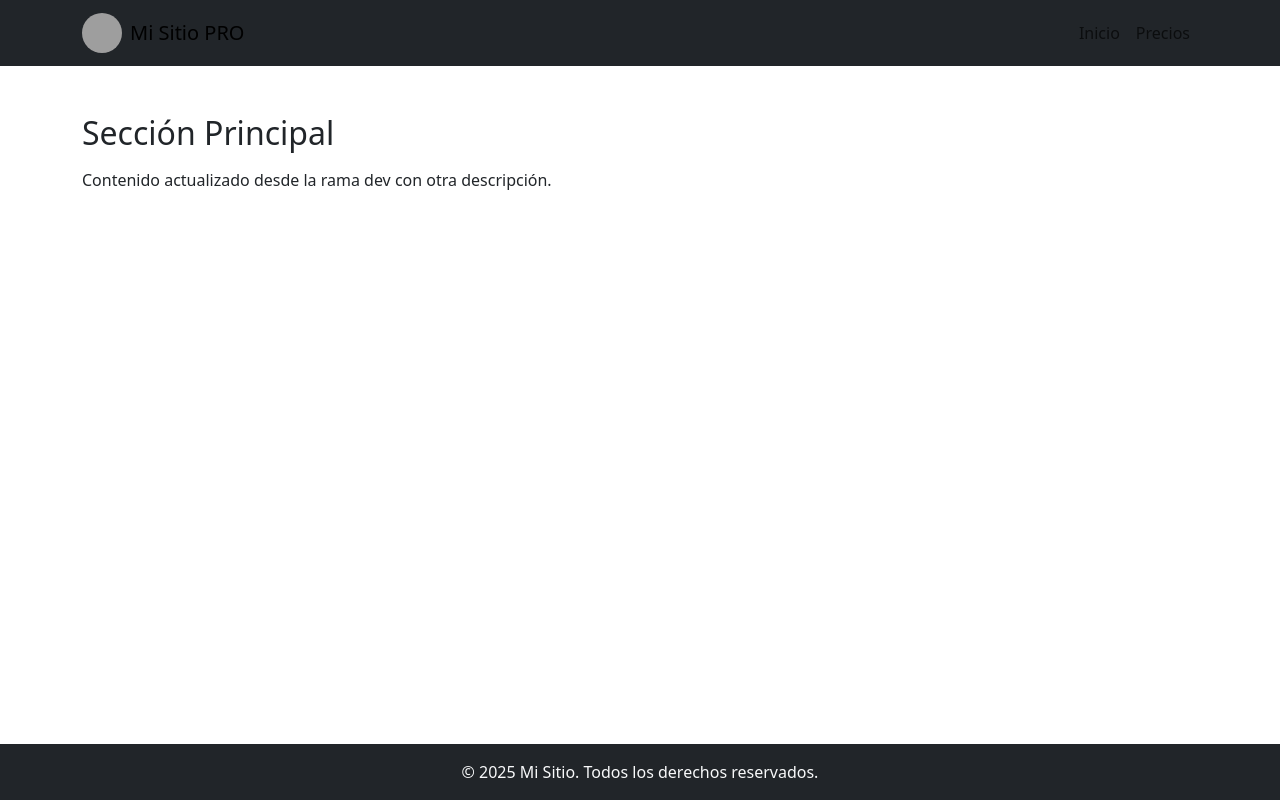
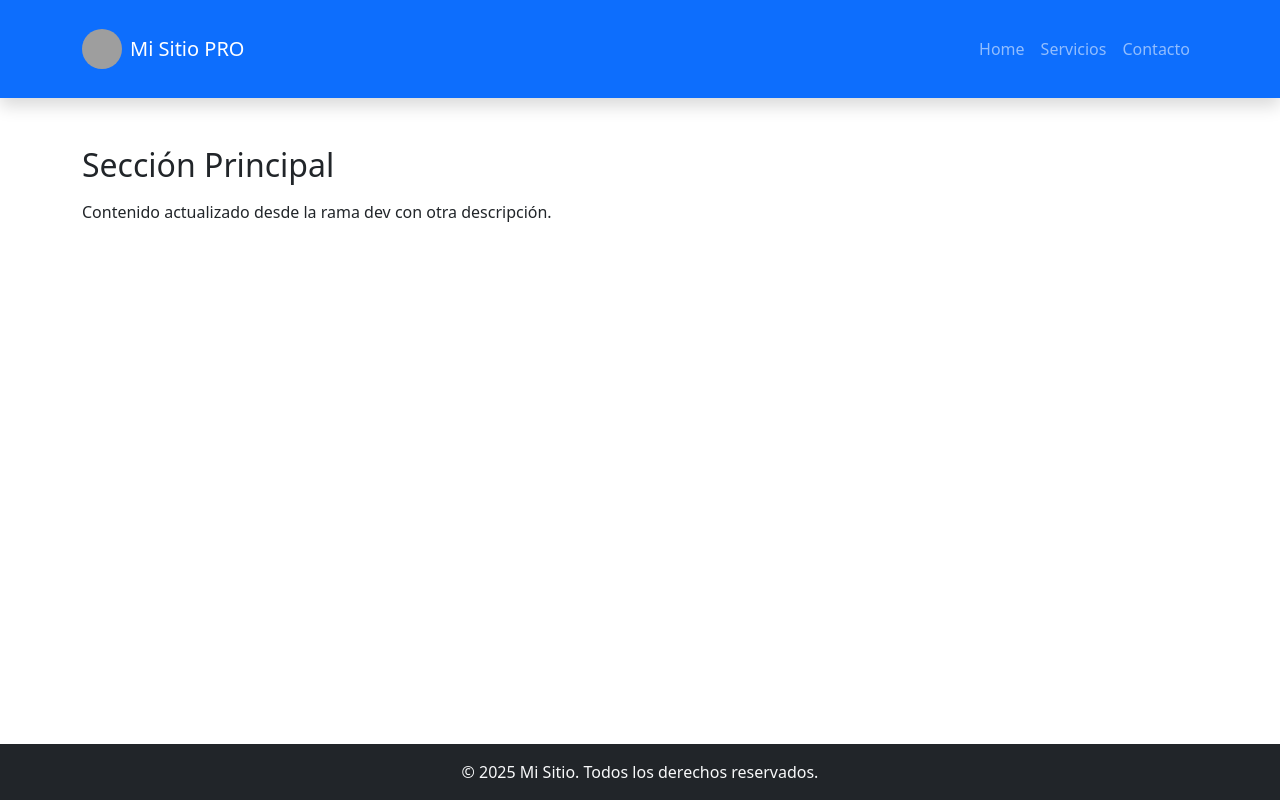
Before and after one commit to joaquin-fuentes-dev/git-y-github, a React (Vite) app: page / in a window 1280 px wide. Built offline with nearby package versions, Linux system fonts and the light colour scheme; grey boxes are pictures that could not be loaded.

Commit message:
feat: rediseñar navbar

```diff
--- a/src/components/Header.jsx
+++ b/src/components/Header.jsx
@@ -2,7 +2,7 @@ import { Container, Navbar, Nav } from "react-bootstrap";
 
 export default function Header() {
   return (
-    <Navbar bg="dark" variant="light" className="py-2">
+    <Navbar bg="primary" variant="dark" expand="lg" className="py-4 shadow">
       <Container>
         <Navbar.Brand href="#home" className="d-flex align-items-center gap-2">
           <img
@@ -16,8 +16,9 @@ export default function Header() {
         <Navbar.Toggle aria-controls="basic-navbar-nav" />
         <Navbar.Collapse id="basic-navbar-nav">
           <Nav className="ms-auto">
-            <Nav.Link>Inicio</Nav.Link>
-            <Nav.Link>Precios</Nav.Link>
+            <Nav.Link>Home</Nav.Link>
+            <Nav.Link>Servicios</Nav.Link>
+            <Nav.Link>Contacto</Nav.Link>
           </Nav>
         </Navbar.Collapse>
       </Container>
```
